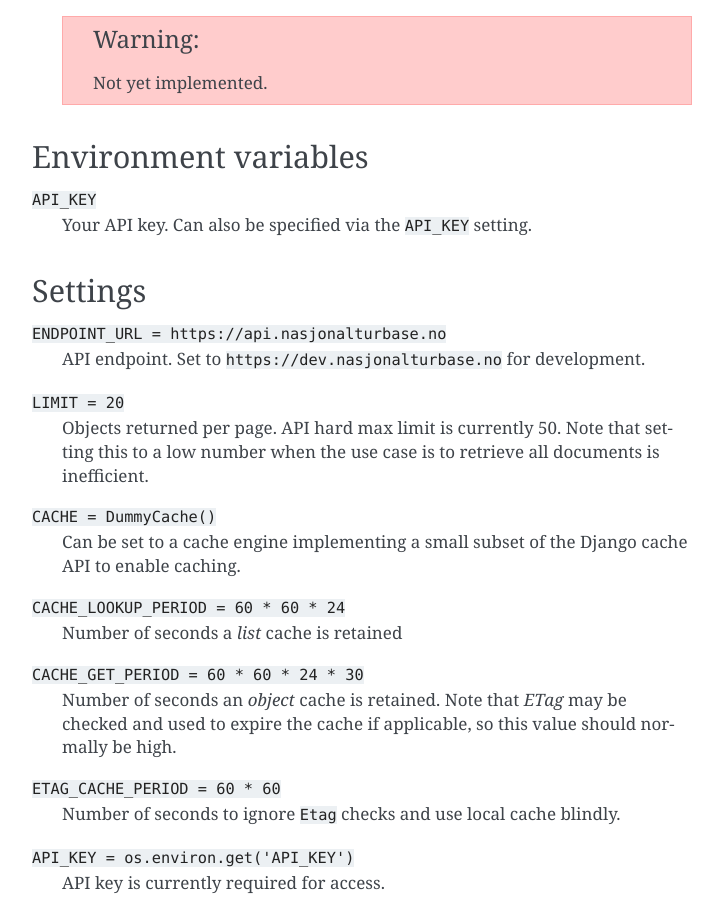
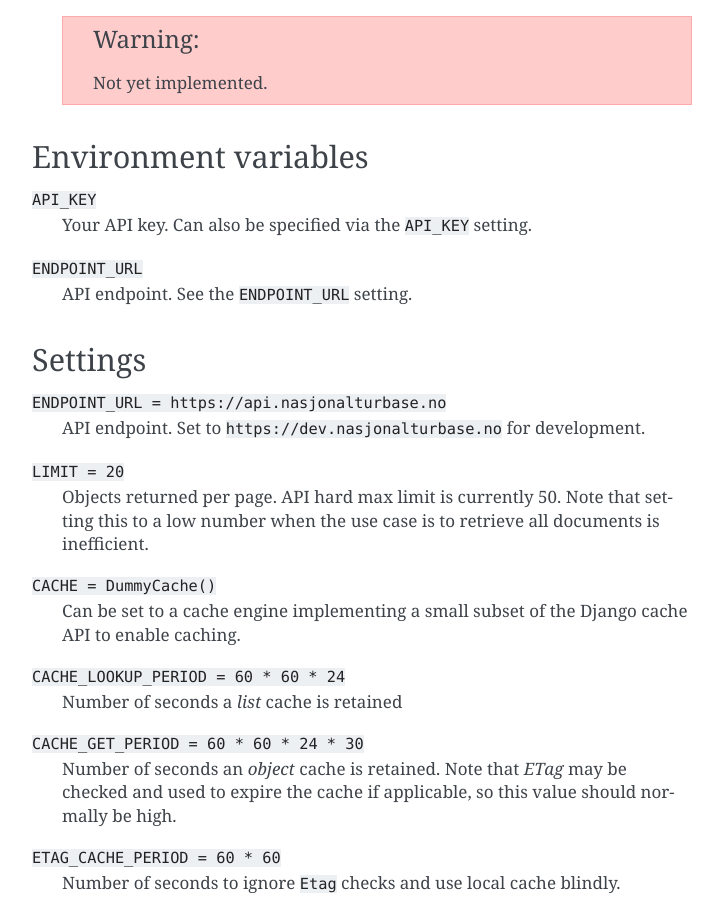
Before and after one commit to Turbasen/turbasen.py, a Sphinx documentation site: the page built from docs/index.rst, in a window 1280 px wide and 900 px high, scrolled down 809 px. Shown: the whole window, without its empty margins (388-1111 px from the left). Built offline with Sphinx 7.4.7, drawn with Linux system fonts in a browser that asks for light colours.

Commit message:
Add ENDPOINT_URL env var

```diff
--- a/docker-compose.yml
+++ b/docker-compose.yml
@@ -10,3 +10,4 @@ services:
     env_file: .env
     environment:
       PYTHONUNBUFFERED: 1
+      ENDPOINT_URL: https://dev.nasjonalturbase.no
--- a/docs/index.rst
+++ b/docs/index.rst
@@ -55,6 +55,9 @@ Environment variables
 
 ``API_KEY``
   Your API key. Can also be specified via the ``API_KEY`` setting.
+
+``ENDPOINT_URL``
+  API endpoint. See the ``ENDPOINT_URL`` setting.
 
 Settings
 -----------------------------
```
